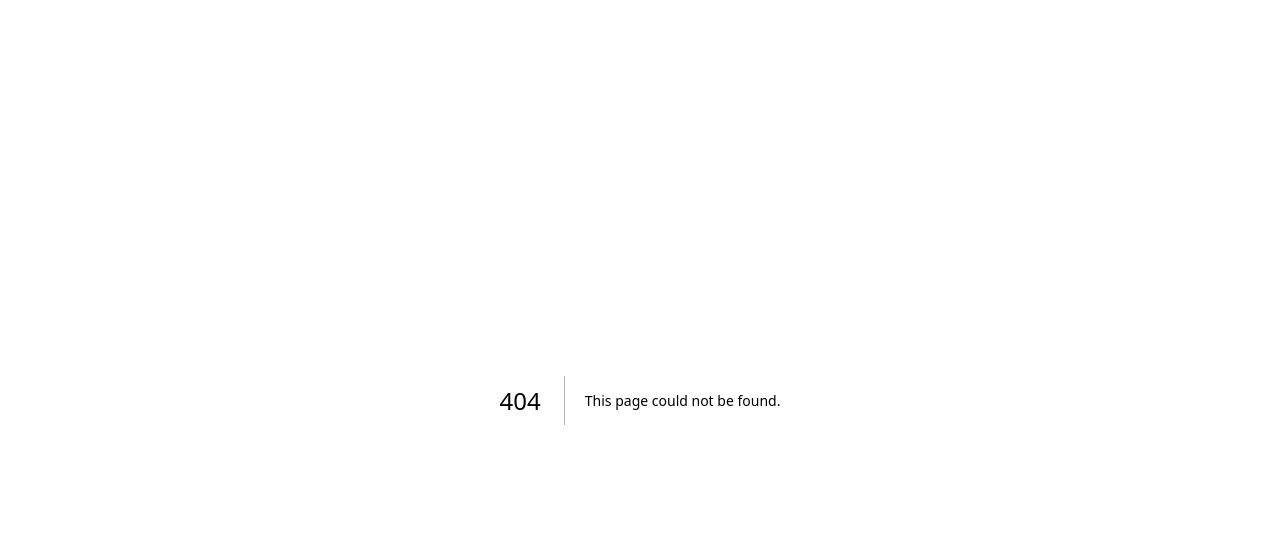
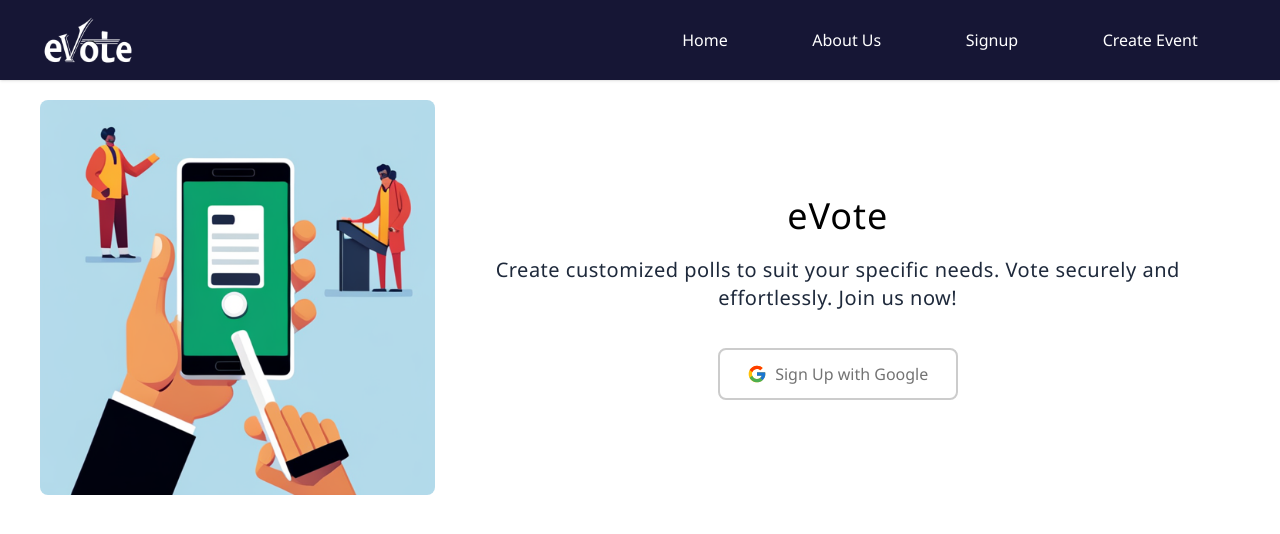
Before and after one commit to rupeshbug/eVote, a Next.js app: page /login in a window 1280 px wide. Before the commit this address had no page. Shown: the top 534 px of the page. Built offline with nearby package versions, Linux system fonts and the light colour scheme.

Commit message:
login page

```diff
--- a/components/Home/HeroSection.js
+++ b/components/Home/HeroSection.js
@@ -18,7 +18,7 @@ const HeroSection = () => {
         </p>
         <div className="text-center md:text-left mb-4">
           <button className="bg-teal-600 hover:bg-teal-700 rounded-lg px-5 py-2 text-xl">
-            Register
+            Create a poll
           </button>
         </div>
       </div>
--- /dev/null
+++ b/pages/login.js
@@ -0,0 +1,39 @@
+import React from "react";
+import Navbar from "../components/Layout/Navbar";
+import { FcGoogle } from "react-icons/fc";
+
+const login = () => {
+  return (
+    <>
+      <Navbar />
+      <div className="mt-5 px-10 flex">
+        <div className="md:w-1/2">
+          <img
+            className="md:rounded-8px hidden md:block"
+            src="/loginImg.png"
+            alt="online voting"
+            style={{ borderRadius: "8px" }}
+          />
+        </div>
+        <div className="text-left px-5 flex flex-col align-center justify-center w-full mt-10 md:mt-0">
+          <h1 className="text-4xl mb-5 text-center tracking-wide">eVote</h1>
+          <p className="text-xl text-center text-slate-800 mb-4 tracking-wide">
+            Create customized polls to suit your specific needs. Vote securely
+            and effortlessly. Join us now!
+          </p>
+          <div className="mx-auto mt-5">
+            <button
+              className="flex items-center justify-center max-w-xs px-4 py-3 rounded-lg border-2 w-60"
+              style={{ color: "#737373", borderColor: "#ccc" }}
+            >
+              <FcGoogle className="w-5 h-5 mr-2" />
+              Sign Up with Google
+            </button>
+          </div>
+        </div>
+      </div>
+    </>
+  );
+};
+
+export default login;
```
Also changed, not shown: public/loginImg.png (added).
